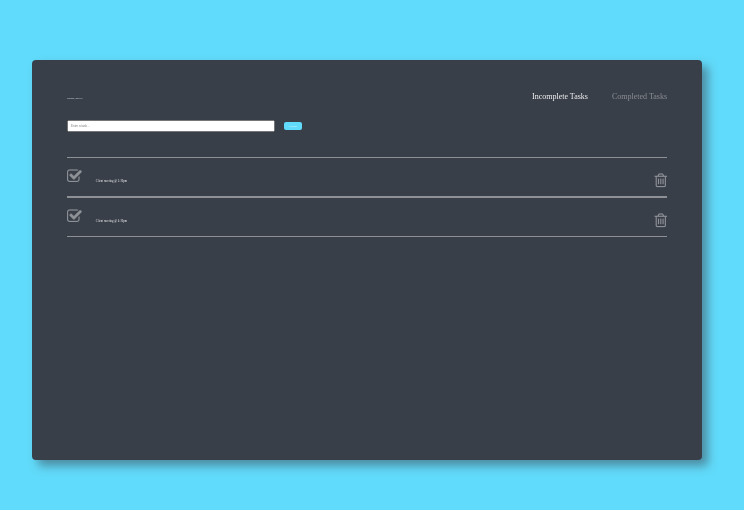
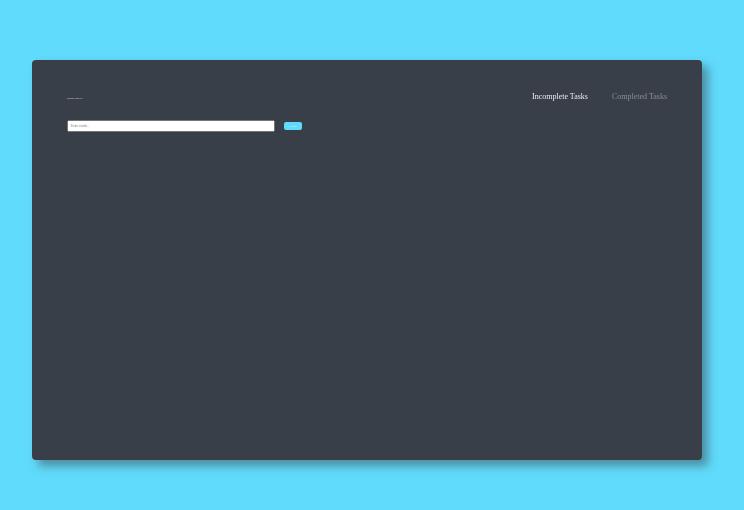
Before and after one commit to sophiehu36/Todo-List, a plain HTML site: page todo-list.html in a window 1280 px wide. Shown: the part 140-650 px from the top of the page, without its empty margins (273-1017 px from the left). Drawn offline with Linux system fonts and the light colour scheme.

Commit message:
Update todo-list.html

```diff
--- a/todo-list.html
+++ b/todo-list.html
@@ -19,23 +19,18 @@
                 </ul>
             </div>
         </div>
-        <div>
+        <div id="todo-new">
             <input id="todo-input" type="text" placeholder="Enter a task...">
             <div id="todo-add">
                 Add Task
             </div>
         </div>
         <div id="todo-content">
-            <div class="todo-item" data-index=0>
+            <!--<div class="todo-item">
                 <i class="fa fa-check-square-o"></i>
                 <p contenteditable="true">Client meeting @ 2:30pm</p>
                 <i class="fa fa-trash-o"></i>
-            </div>
-            <div class="todo-item" data-index=0>
-                <i class="fa fa-check-square-o"></i>
-                <p contenteditable="true">Client meeting @ 4:30pm</p>
-                <i class="fa fa-trash-o"></i>
-            </div>
+            </div>-->
         </div>
 
 
```
